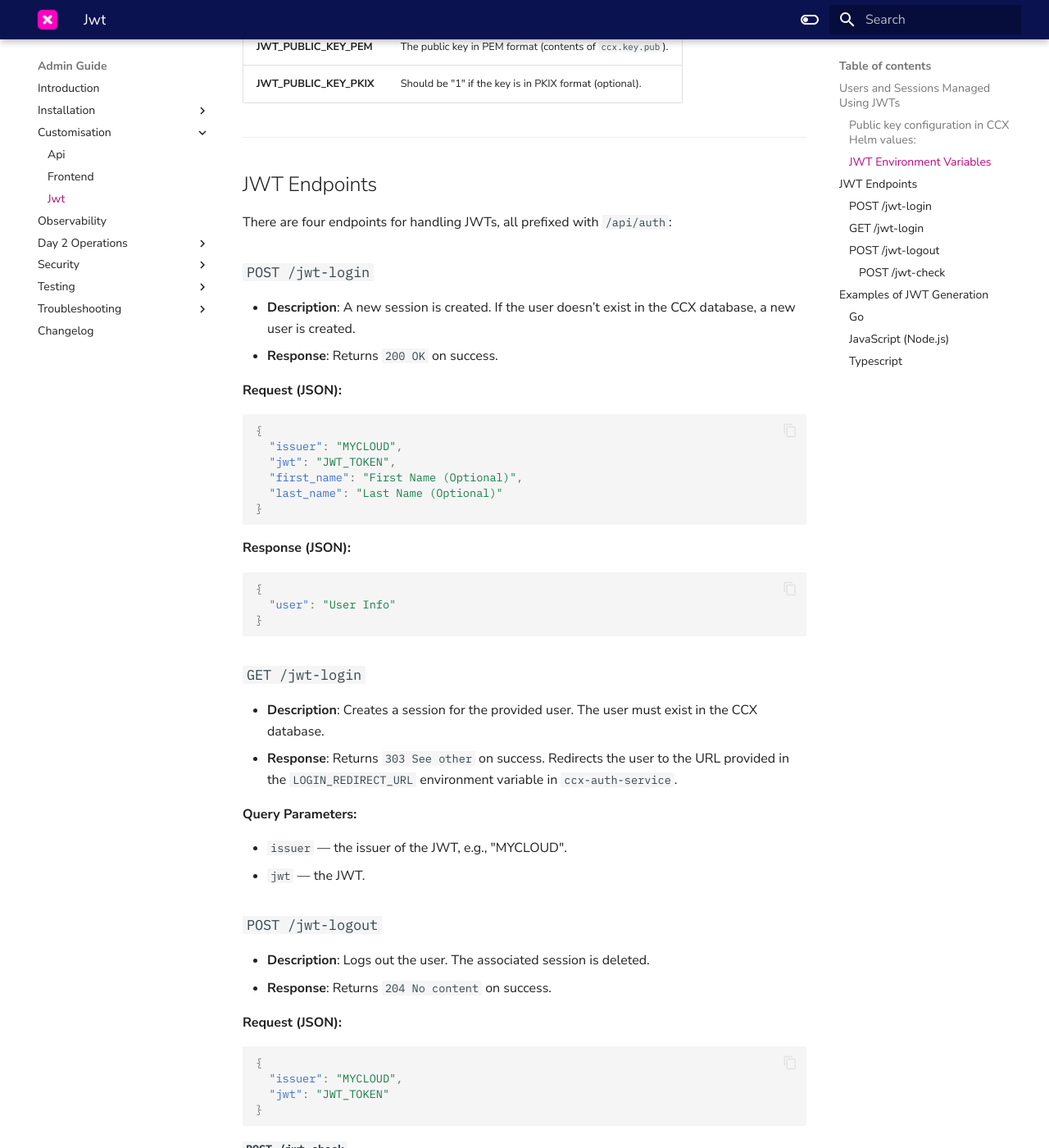
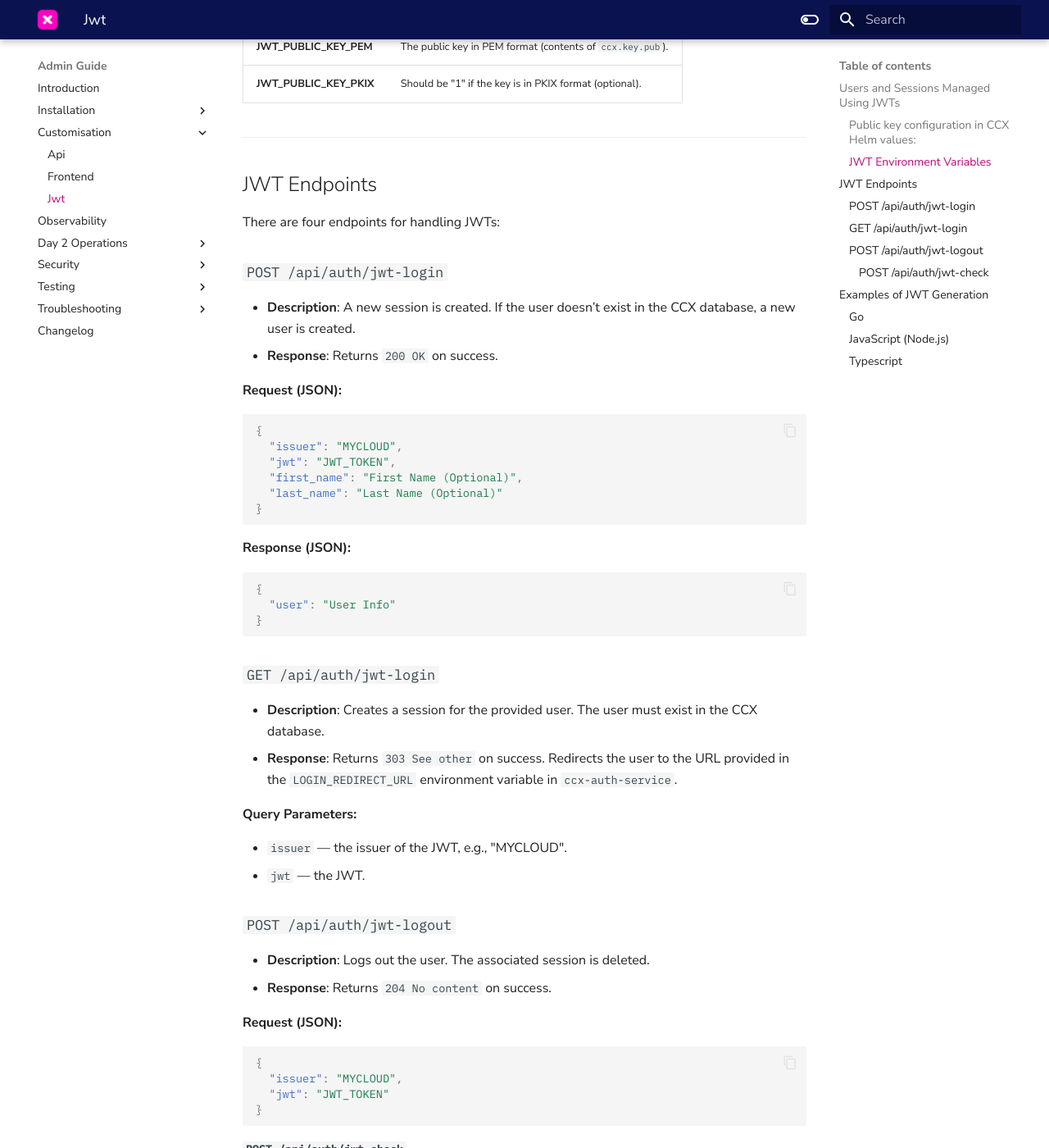
Before and after one commit to severalnines/ccx-docs, an MkDocs documentation site: the page built from docs/admin/Customisation/JWT.md, in a window 1280 px wide and 1400 px high, scrolled down 1810 px. Shown: the whole window at 82% size. Built offline with MkDocs 1.6.1 and Material for MkDocs 9.7.7, drawn with Linux system fonts in a browser that asks for light colours; comment, search, counter and statistics services are not loaded; some of the changed text lies outside the part shown.

Commit message:
small up

````diff
--- a/docs/admin/Customisation/JWT.md
+++ b/docs/admin/Customisation/JWT.md
@@ -50,9 +50,9 @@ You need to set the configuration parameters in `ccx.services.auth` in ccx value
 
 ## JWT Endpoints
 
-There are four endpoints for handling JWTs, all prefixed with `/api/auth`:
+There are four endpoints for handling JWTs:
 
-### `POST /jwt-login`
+### `POST /api/auth/jwt-login`
 
 - **Description**: A new session is created. If the user doesn’t exist in the CCX database, a new user is created.
 - **Response**: Returns `200 OK` on success.
@@ -76,7 +76,7 @@ There are four endpoints for handling JWTs, all prefixed with `/api/auth`:
 }
 ```
 
-### `GET /jwt-login`
+### `GET /api/auth/jwt-login`
 
 - **Description**: Creates a session for the provided user. The user must exist in the CCX database.
 - **Response**: Returns `303 See other` on success. Redirects the user to the URL provided in the `LOGIN_REDIRECT_URL` environment variable in `ccx-auth-service`.
@@ -86,7 +86,7 @@ There are four endpoints for handling JWTs, all prefixed with `/api/auth`:
 - `issuer` — the issuer of the JWT, e.g., "MYCLOUD".
 - `jwt` — the JWT.
 
-### `POST /jwt-logout`
+### `POST /api/auth/jwt-logout`
 
 - **Description**: Logs out the user. The associated session is deleted.
 - **Response**: Returns `204 No content` on success.
@@ -100,7 +100,7 @@ There are four endpoints for handling JWTs, all prefixed with `/api/auth`:
 }
 ```
 
-#### `POST /jwt-check`
+#### `POST /api/auth/jwt-check`
 
 - **Description**: Verifies the provided JWT. Returns its claims and the issuance and expiration dates.
 - **Response**: Returns `200 OK` on success.
````
